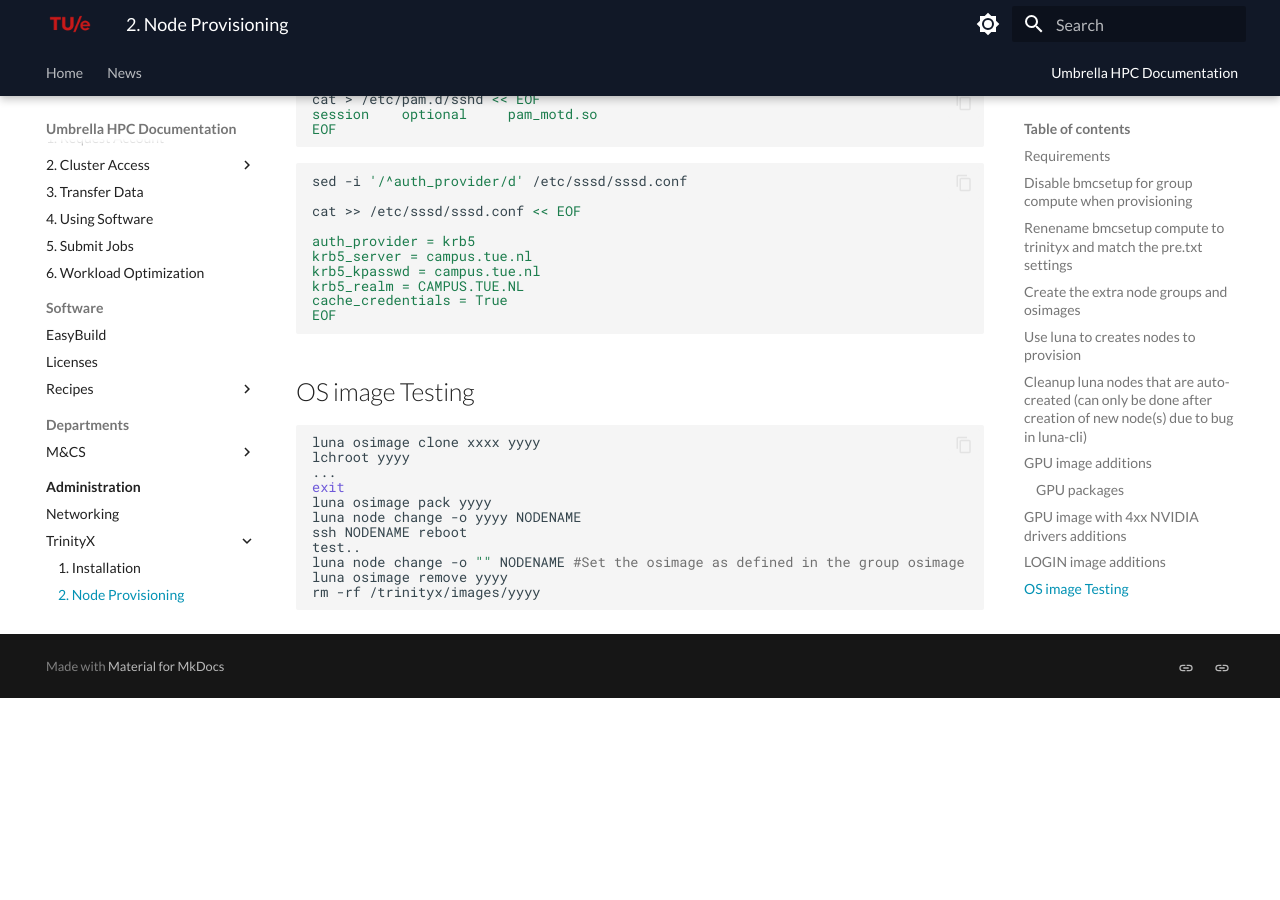
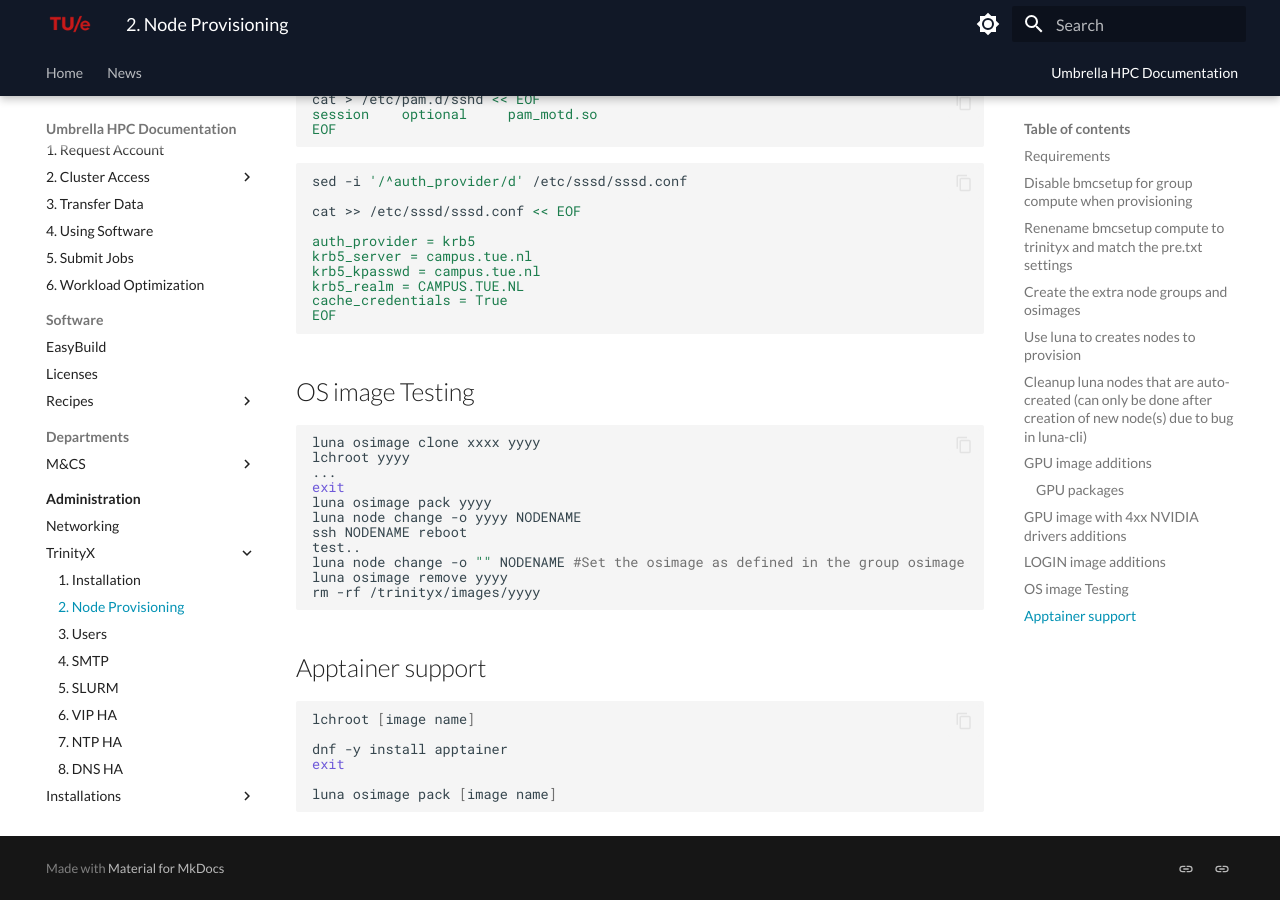
Before and after one commit to gferhpc/supercomputing.tue.nl, an MkDocs documentation site: the page built from pages/documentation/administration/trinityx/provisioning.md, in a window 1280 px wide and 900 px high, scrolled down 2197 px. Built offline with MkDocs 1.6.1 and Material for MkDocs 9.7.7, drawn with Linux system fonts in a browser that asks for light colours; before the commit the page ends 2895 px from its top, so only the background shows below that.

Commit message:
add apptainer instructions

````diff
--- a/pages/documentation/administration/trinityx/provisioning.md
+++ b/pages/documentation/administration/trinityx/provisioning.md
@@ -123,3 +123,14 @@
 luna osimage remove yyyy
 rm -rf /trinityx/images/yyyy
 ```
+
+## Apptainer support
+
+```shell
+lchroot [image name]
+
+dnf -y install apptainer
+exit
+
+luna osimage pack [image name]
+```
````
